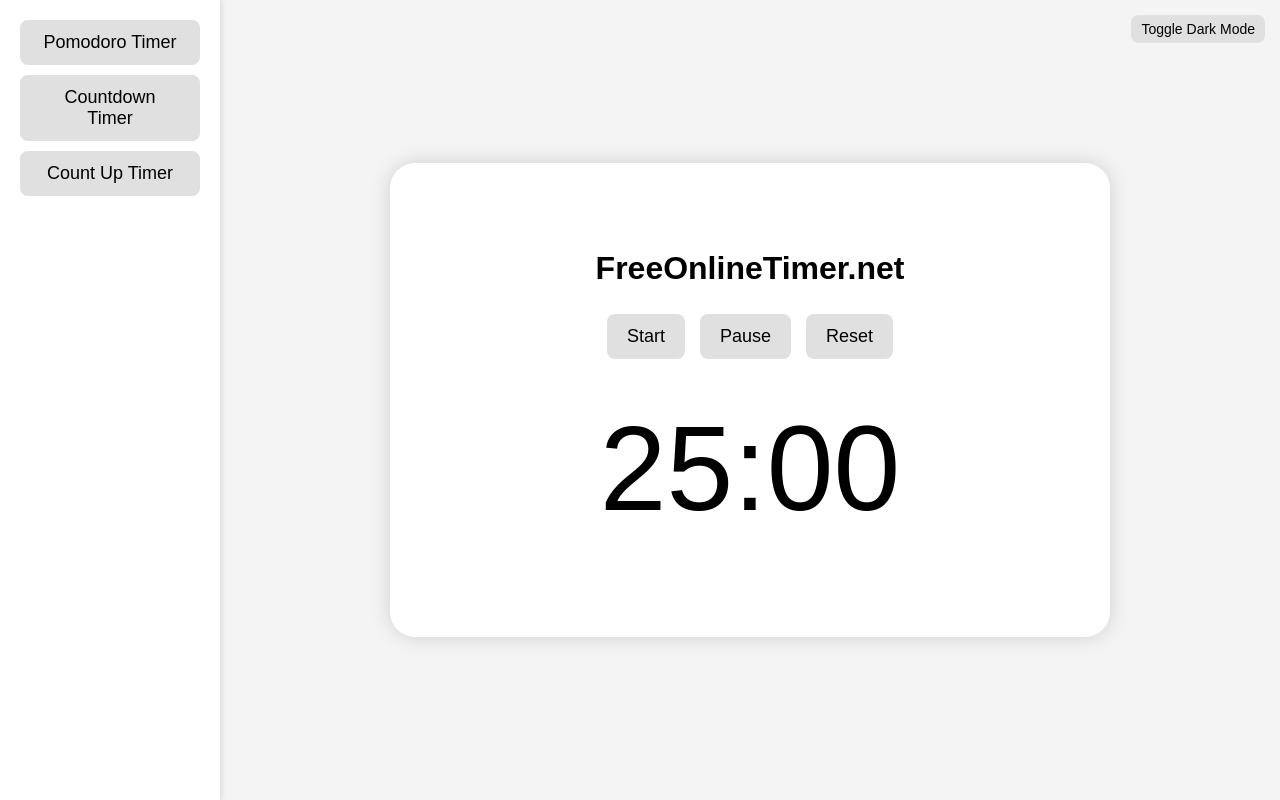
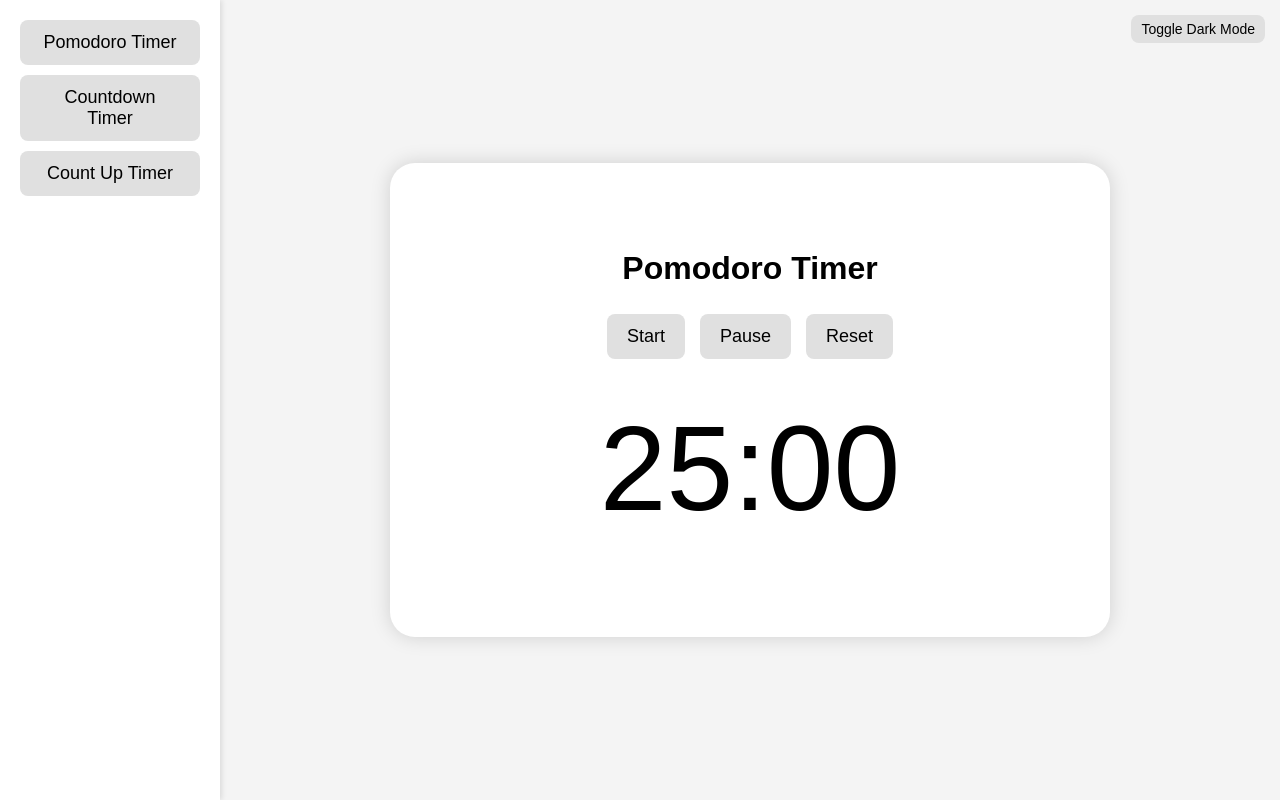
Before and after one commit to pedramref/freeonlinetimer, a plain HTML site: page index.html in a window 1280 px wide. Both pictures are taken after a click on the button "Pomodoro Timer". Drawn offline with Linux system fonts and the light colour scheme.

Commit message:
Update index.html

```diff
--- a/index.html
+++ b/index.html
@@ -110,7 +110,7 @@
   </div>
   <div class="main-content">
     <div class="timer-box">
-      <h2 style="font-size: 32px;">FreeOnlineTimer.net</h2>
+      <h2 id="timerTitle" style="font-size: 32px;">Pomodoro Timer</h2>
       <div class="mode-buttons">
         <button onclick="startTimer()">Start</button>
         <button onclick="pauseTimer()">Pause</button>
@@ -124,6 +124,7 @@
   <script>
     const timeDisplay = document.getElementById("time");
     const alarmSound = document.getElementById("alarmSound");
+    const titleElement = document.getElementById("timerTitle");
 
     const modes = {
       pomodoro: 25 * 60,
@@ -141,6 +142,14 @@
     function selectTimer(mode) {
       currentMode = mode;
       pauseTimer();
+
+      const titleMap = {
+        pomodoro: 'Pomodoro Timer',
+        countdown: 'Countdown Timer',
+        countup: 'Count Up Timer'
+      };
+      titleElement.textContent = titleMap[mode];
+
       if (mode === 'pomodoro') {
         secondsLeft = modes.pomodoro;
         timeDisplay.setAttribute("contenteditable", "true");
@@ -153,6 +162,8 @@
         timeDisplay.textContent = "00:00";
         timeDisplay.setAttribute("contenteditable", "false");
       }
+
+      updateDisplay();
     }
 
     function formatTime(seconds) {
```
